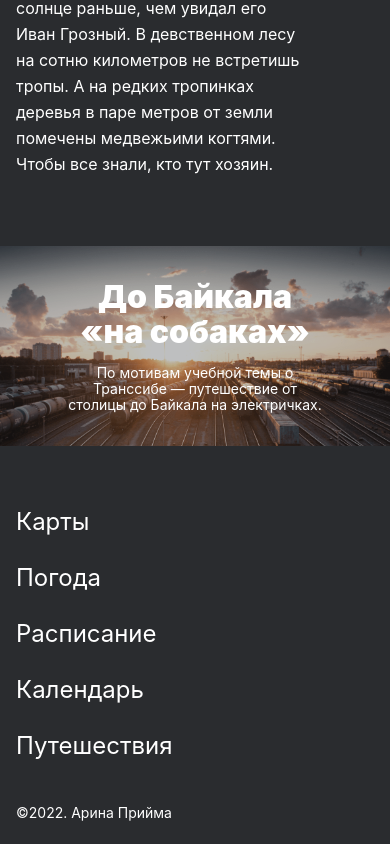
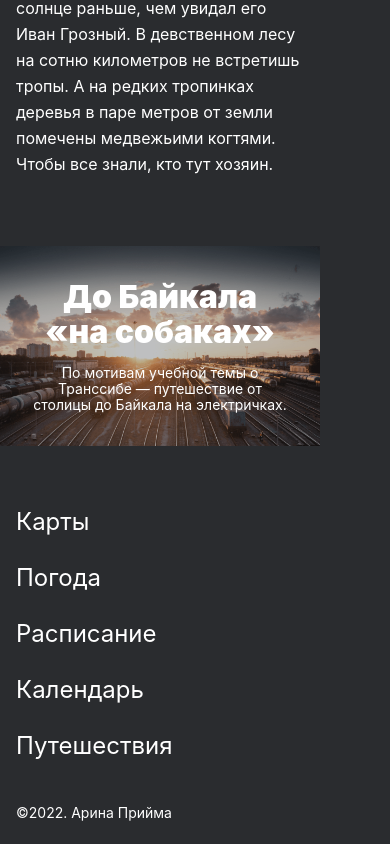
Before and after one commit to PrimeArina/russian-travel, a plain HTML site: page index.html in a window 390 px wide. Shown: the part 9189-10033 px from the top of the page. Drawn offline with Linux system fonts and the light colour scheme.

Commit message:
Thirst project after autotests

```diff
--- a/blocks/cover/cover.css
+++ b/blocks/cover/cover.css
@@ -4,7 +4,7 @@
 }
 
 @media screen and (max-width: 1140px) {
-  .cover
+  .cover{
     margin: 0;
     min-height: 640px;
     max-width: 1024px;
@@ -12,7 +12,7 @@
   }
 
   @media screen and (max-width: 984px) {
-    .cover
+    .cover{
     margin: 0;
     max-width: 768px;
     min-height: 480px;
@@ -20,7 +20,7 @@
   }
 
   @media screen and (max-width: 568px) {
-    .cover
+    .cover{
     margin: 0;
     max-width: 320px;
     min-height: 200px;
```
Also changed, not shown: index.html (+1 -0 lines), blocks/footer/footer.css (line endings or trailing spaces), blocks/header/header.css (line endings or trailing spaces), blocks/places/places.css (line endings or trailing spaces).
